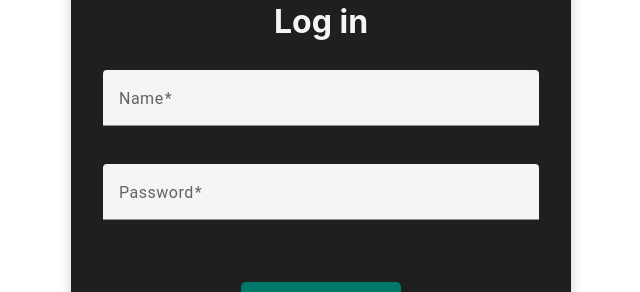
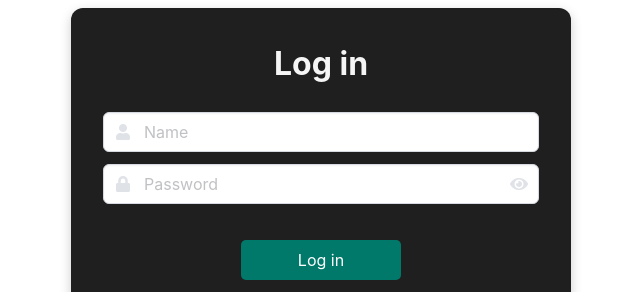
Before and after one commit to vaquero-oriol/Portfolio, an Angular app in the folder Spring Api + Angular/Angular/CalendarWeb/: page /login in a window 1280 px wide. Shown: the part 459-751 px from the top of the page, without its empty margins (319-959 px from the left). Built offline with nearby package versions, Linux system fonts and the light colour scheme.

Commit message:
Added some small details

```diff
--- a/Spring Api + Angular/Angular/CalendarWeb/package.json
+++ b/Spring Api + Angular/Angular/CalendarWeb/package.json
@@ -24,6 +24,7 @@
     "@angular/platform-server": "^18.0.0",
     "@angular/router": "^18.0.0",
     "@angular/ssr": "^18.0.6",
+    "@fortawesome/fontawesome-free": "^6.6.0",
     "bulma": "^1.0.2",
     "express": "^4.18.2",
     "font-awesome": "^4.7.0",
--- a/Spring Api + Angular/Angular/CalendarWeb/src/app/Screens/login/login.component.css
+++ b/Spring Api + Angular/Angular/CalendarWeb/src/app/Screens/login/login.component.css
@@ -38,3 +38,7 @@ mat-form-field {
   width: 10rem;
   height: 2.5;
 }
+
+.icon.is-right {
+  cursor: pointer;
+}
--- a/Spring Api + Angular/Angular/CalendarWeb/src/app/Screens/login/login.component.html
+++ b/Spring Api + Angular/Angular/CalendarWeb/src/app/Screens/login/login.component.html
@@ -1,30 +1,78 @@
+<!DOCTYPE html>
+<html lang="en">
+  <head>
+    <meta charset="UTF-8" />
+    <meta name="viewport" content="width=device-width, initial-scale=1.0" />
+    <title>Web Calendar Login</title>
+    <link
+      rel="stylesheet"
+      href="https://cdnjs.cloudflare.com/ajax/libs/font-awesome/5.15.4/css/all.min.css"
+    />
+  </head>
+  <body>
     <div class="title-container">
       <h1 class="title">Web Calendar</h1>
     </div>
     <div class="container">
-
-
       <div class="avatar">
-        <img src="https://cdn3.iconfinder.com/data/icons/essential-rounded/64/Rounded-31-512.png" alt="Login Avatar">
+        <img
+          src="https://cdn3.iconfinder.com/data/icons/essential-rounded/64/Rounded-31-512.png"
+          alt="Login Avatar"
+        />
       </div>
 
       <div class="form">
         <h1 class="login-title">Log in</h1>
         <form [formGroup]="userDataForm" (ngSubmit)="login()">
-            <mat-form-field class="form-inp" appearance="fill">
-                <mat-label>Name</mat-label>
-                <input matInput formControlName="name" required>
-                <mat-error *ngIf="userDataForm.get('name')?.hasError('required')">Name is required</mat-error>
-            </mat-form-field>
+          <div class="field">
+            <p class="control has-icons-left">
+              <input
+                class="input"
+                type="text"
+                placeholder="Name"
+                formControlName="name"
+                required
+              />
+              <span class="icon is-small is-left">
+                <i class="fas fa-user"></i>
+              </span>
+            </p>
+          </div>
 
-            <mat-form-field class="form-inp" appearance="fill">
-                <mat-label>Password</mat-label>
-                <input matInput formControlName="password" type="password" required>
-                <mat-error *ngIf="userDataForm.get('password')?.hasError('required')">Password is required</mat-error>
-            </mat-form-field>
+          <div class="field">
+            <p class="control has-icons-left has-icons-right">
+              <input
+                id="password"
+                class="input"
+                type="password"
+                placeholder="Password"
+                formControlName="password"
+                [type]="isPasswordVisible ? 'text' : 'password'"
 
-            <button mat-raised-button type="submit" class="submit-button">Log in</button>
-            <p class="login">Don't have an account? Create one <a href="/sign-up">Sign up</a></p>
+              />
+              <span class="icon is-small is-left">
+                <i class="fas fa-lock"></i>
+              </span>
+
+             <span id="btn_toggle" class="icon is-small is-right" style="pointer-events: all; cursor: pointer" (click)="togglePassword()">
+                <i [ngClass]="isPasswordVisible ? 'fa fa-eye-slash' : 'fa fa-eye'"></i>
+            </span>
+            </p>
+          </div>
+
+          <button
+            mat-raised-button
+            type="submit"
+            class="submit-button"
+          >
+            Log in
+          </button>
+          <p class="login">
+            Don't have an account? Create one
+            <a href="/sign-up">Sign up</a>
+          </p>
         </form>
       </div>
     </div>
+  </body>
+</html>
--- a/Spring Api + Angular/Angular/CalendarWeb/src/app/Screens/login/login.component.ts
+++ b/Spring Api + Angular/Angular/CalendarWeb/src/app/Screens/login/login.component.ts
@@ -12,6 +12,7 @@ import { AuthService } from '../../Service/Auth/auth-service.service';
 })
 export class LoginComponent {
   userDataForm: FormGroup;
+  isPasswordVisible:boolean= false;
 
   constructor(
     private userService: UserService,
@@ -27,6 +28,10 @@ export class LoginComponent {
 
     });
   }
+togglePassword(){
+  this.isPasswordVisible=!this.isPasswordVisible;
+}
+
   login() {
     if (this.userDataForm.valid) {
       const userData = this.userDataForm.value;
--- a/Spring Api + Angular/Angular/CalendarWeb/src/app/Screens/main-screen/main-screen.component.css
+++ b/Spring Api + Angular/Angular/CalendarWeb/src/app/Screens/main-screen/main-screen.component.css
@@ -70,14 +70,16 @@
 }
 
 button:hover {
-  background-color: #ff0000;
+  background-color: #2c3e50;
   box-shadow: 0 6px 12px rgba(0, 0, 0, 0.15);
+  color:white;
 }
 
 #SearchB {
-  margin-top: 0.05rem;
+  margin-top: 0.02rem;
   width: 5rem;
-  height: 2.5rem;
+  height: 2.47rem;
+
 }
 
 .notes-container {
--- a/Spring Api + Angular/Angular/CalendarWeb/src/app/Screens/main-screen/main-screen.component.html
+++ b/Spring Api + Angular/Angular/CalendarWeb/src/app/Screens/main-screen/main-screen.component.html
@@ -34,7 +34,7 @@
   </div>
 
   <div class="notes-container">
-    <div *ngFor="let note of notes" class="note-card">
+      <div *ngFor="let note of notes" class="note-card" (click)="openNote(note.id)">
       <div class="note-buttons">
         <button class="delete-button" (click)="deleteNote(note)">
           <i class="fas fa-trash"></i>
--- a/Spring Api + Angular/Angular/CalendarWeb/src/app/Screens/main-screen/main-screen.component.ts
+++ b/Spring Api + Angular/Angular/CalendarWeb/src/app/Screens/main-screen/main-screen.component.ts
@@ -53,7 +53,8 @@ export class MainScreenComponent {
     }
 
   }
-  openNote(){
+  openNote(id:number){
+    this.router.navigate(['/note',id])
 
   }
 
--- a/Spring Api + Angular/Angular/CalendarWeb/src/app/Screens/signup/signup.component.html
+++ b/Spring Api + Angular/Angular/CalendarWeb/src/app/Screens/signup/signup.component.html
@@ -3,8 +3,8 @@
 <head>
     <meta charset="UTF-8">
     <meta name="viewport" content="width=device-width, initial-scale=1.0">
-    <title>Web Calendar</title>
-    <link rel="stylesheet" href="https://cdnjs.cloudflare.com/ajax/libs/font-awesome/6.0.0-beta3/css/all.min.css" integrity="sha384-k6RqeWeci5ZR/Lv4MR0sA0FfDOM8k+Y6L5p5k5A3Tg9d9/IeY6Y6x5kYc9Uk5" crossorigin="anonymous">
+    <title>Web Calendar Signup</title>
+    <link rel="stylesheet" href="https://cdnjs.cloudflare.com/ajax/libs/font-awesome/5.15.4/css/all.min.css">
 
 </head>
 <body>
@@ -27,19 +27,26 @@
                 </div>
 
                 <div class="field">
-                    <p class="control has-icons-left">
-                        <input class="input" type="password" placeholder="Password" formControlName="password" required>
+                    <p class="control has-icons-left has-icons-right">
+                      <input class="input" type="password" placeholder="Password" formControlName="password">
                       <span class="icon is-small is-left">
                         <i class="fas fa-lock"></i>
+                      </span>
+                      <span id="btn_toggle" class="icon is-small is-right" style="pointer-events: all; cursor: pointer" (click)="togglePassword()">
+                        <i [ngClass]="isPasswordVisible ? 'fa fa-eye-slash' : 'fa fa-eye'"></i>
                     </span>
                     </p>
                   </div>
 
                   <div class="field">
-                    <p class="control has-icons-left">
-                        <input class="input" type="password" placeholder="Confirm Password" formControlName="confPassword" required>
+                    <p class="control has-icons-left has-icons-right">
+                        <input class="input" type="password" placeholder="Confirm Password" formControlName="confPassword" [type]="isPasswordVisible ? 'text' : 'password'"
+                      >
                       <span class="icon is-small is-left">
                         <i class="fas fa-lock"></i>
+                      </span>
+                      <span id="btn_toggle" class="icon is-small is-right" style="pointer-events: all; cursor: pointer" (click)="togglePassword()">
+                        <i [ngClass]="isPasswordVisible ? 'fa fa-eye-slash' : 'fa fa-eye'"></i>
                     </span>
                     </p>
                   </div>
--- a/Spring Api + Angular/Angular/CalendarWeb/src/app/Screens/signup/signup.component.ts
+++ b/Spring Api + Angular/Angular/CalendarWeb/src/app/Screens/signup/signup.component.ts
@@ -12,6 +12,7 @@ import { AuthService } from '../../Service/Auth/auth-service.service';
 })
 export class SignupComponent {
   userDataForm: FormGroup;
+  isPasswordVisible:boolean=false;
 
   constructor(
     private userService: UserService,
@@ -26,7 +27,9 @@ export class SignupComponent {
       confPassword: ['', Validators.required]
     });
   }
-
+  togglePassword(){
+    this.isPasswordVisible=!this.isPasswordVisible;
+  }
   signUp() {
     if (this.userDataForm.valid) {
       const userData = this.userDataForm.value;
```
Also changed, not shown: 1 other file (tests, documents, lock files or other folders). Lines whose indentation alone changed are shown as unchanged.
